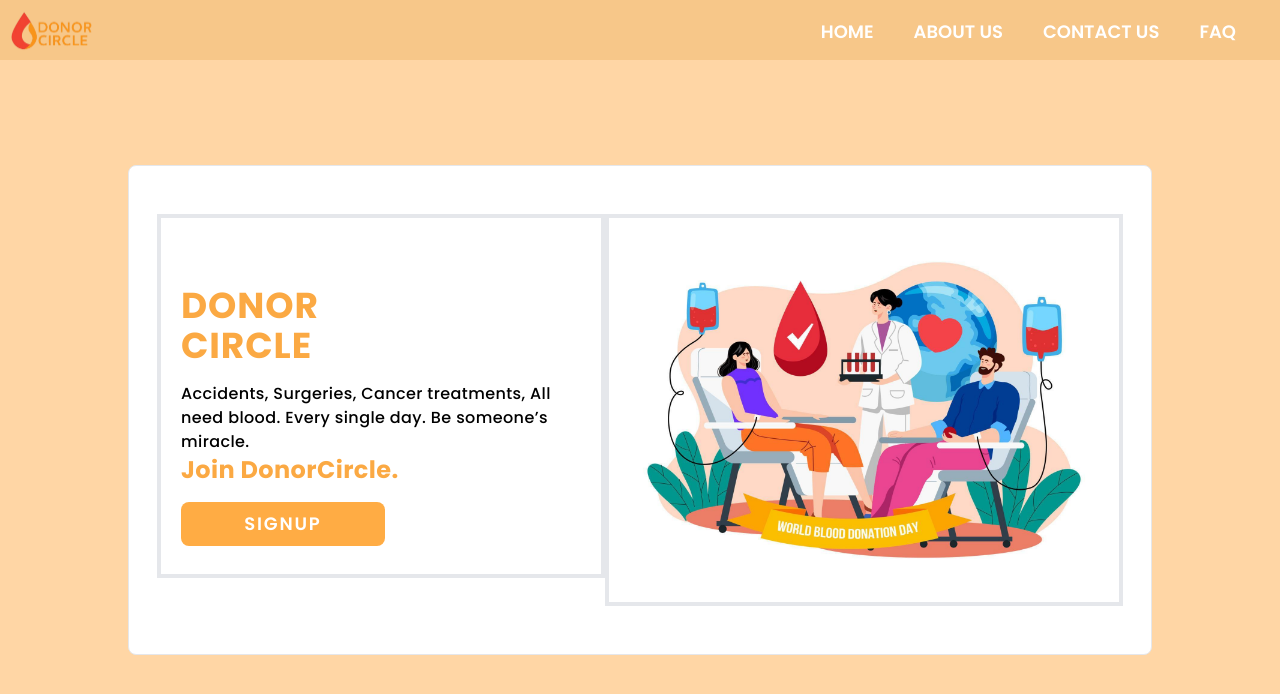
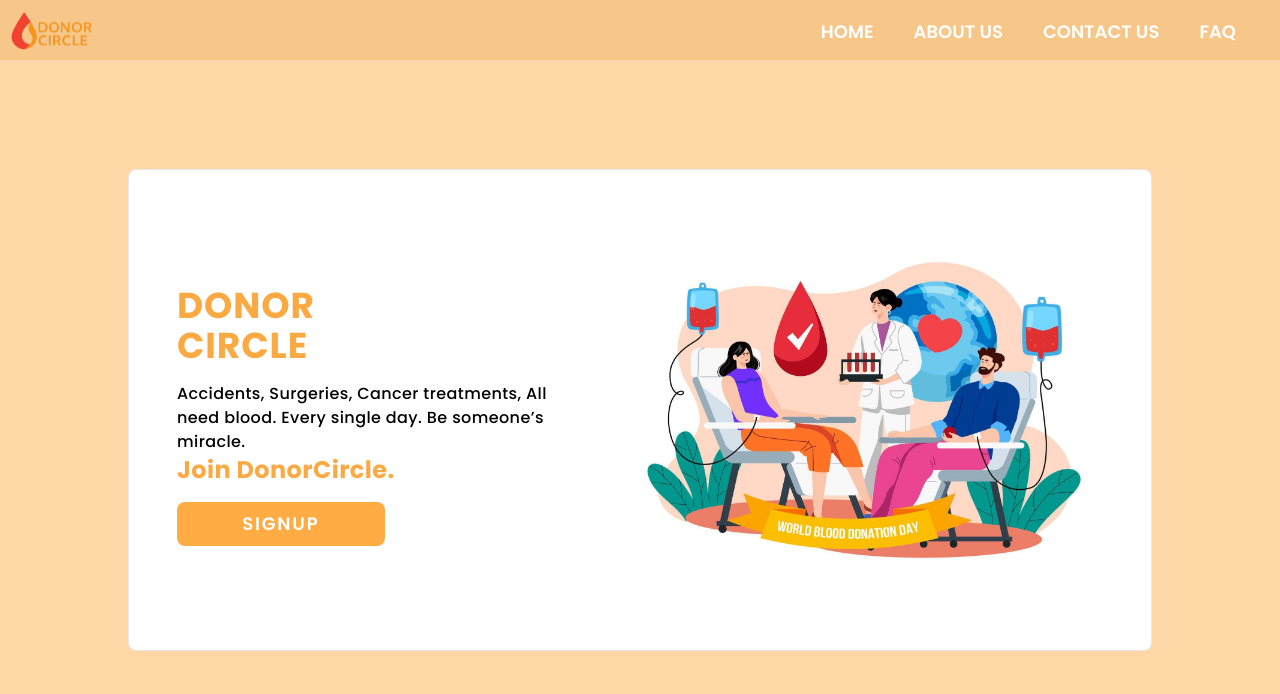
Before and after one commit to TanmayVidhate/DonorCircle_2, a React (Vite) app in the folder client/: page / in a window 1280 px wide. Shown: the top 694 px of the page. Built offline with nearby package versions, Linux system fonts and the light colour scheme.

Commit message:
remove border

```diff
--- a/client/src/Views/Landingpage.jsx
+++ b/client/src/Views/Landingpage.jsx
@@ -24,7 +24,7 @@ function Landingpage() {
                         <div className='px-2  lg:flex lg:h-4/5 lg:my-7 '>
 
                             {/* First div */}
-                            <div className='p-1  border-4 mt-5 w-full sm:py-7 md:px-4 lg:w-4/6 xl:w-5/6 xl:h-5/6 '>
+                            <div className='p-1   mt-5 w-full sm:py-7 md:px-4 lg:w-4/6 xl:w-5/6 xl:h-5/6 '>
                                 <div className='text-[#FBA943] text-4xl font-bold uppercase mx-5 tracking-wide sm:w-full sm:mx-1 md:mx-1 md:text-4xl lg:mt-10 '>Donor<br />Circle</div>
                                 <div className='mx-5 my-4 tracking-wide sm:w-full sm:mx-1  lg:text-base 2xl:w-3/4  '>
                                     Accidents, Surgeries, Cancer treatments,
@@ -39,7 +39,7 @@ function Landingpage() {
                             </div>
 
                             {/* second div */}
-                            <div className=' w-full my-5 border-4   grid place-items-center   '>
+                            <div className=' w-full my-5  grid place-items-center   '>
                                 <Image img_url={img} className="w-auto h-1/3  object-scale-down sm:object-scale-down md:object-scale-down lg:object-cover   " />
                             </div>
                         </div>
```
